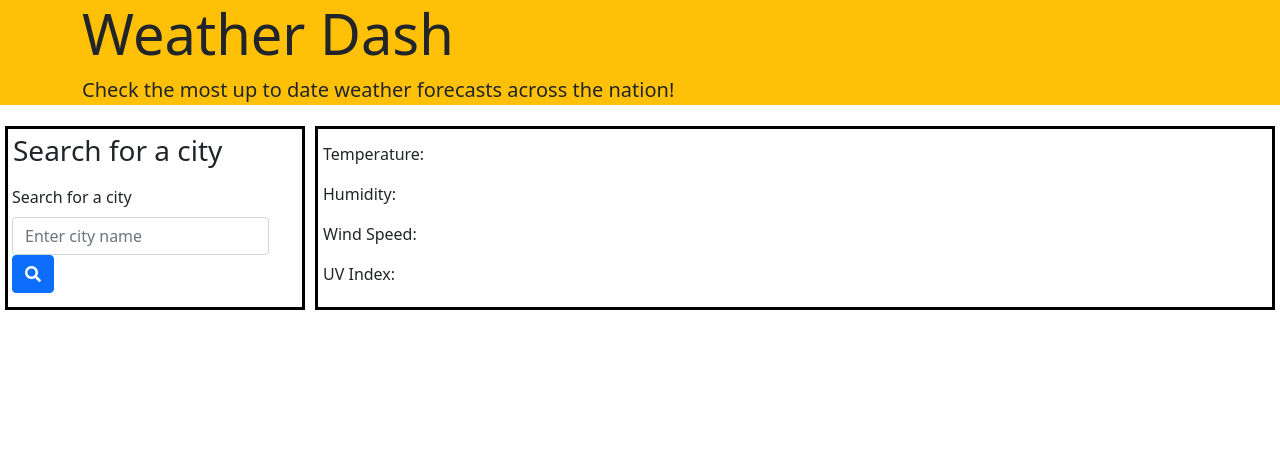
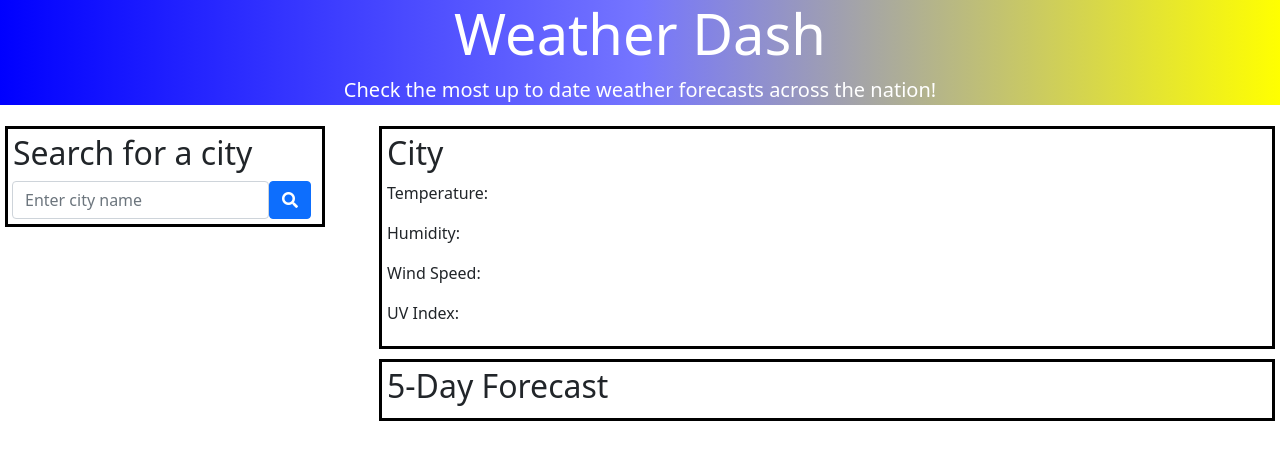
Before and after one commit to JG-77/Weather-Dashboard-JG-API, a plain HTML site: page index.html in a window 1280 px wide. Drawn offline with nearby package versions, Linux system fonts and the light colour scheme.

Commit message:
Set up basic html structure. and css styling.

```diff
--- a/assets/style.css
+++ b/assets/style.css
@@ -1,17 +1,30 @@
 main {
-   display:flex
+display: block;
 }
+.custom-jumbo {
+    background-image: linear-gradient(to right, blue, rgb(117, 117, 255), yellow);
+    text-align: center;
+    color:white;
+}
+
 .container-body {
+    display: block;
     border: solid black;
-    max-width: 75%;
-    min-width: 75%;
+    max-width: 70%;
+    min-width: 70%;
     padding: 5px;
-    margin: 5px
+    margin: 5px;
+    float: right;
 }
 
 .custom-side {
     border: solid black;
     max-width: 25%;
     padding: 5px;
-    margin: 5px
+    margin: 5px;
+    float: left;
 }
+
+.custom-form {
+display: flex;
+}
--- a/index.html
+++ b/index.html
@@ -19,7 +19,7 @@
 </head>
 
 <body>
-    <header class="jumbotron jumbotron-fluid bg-warning">
+    <header class="jumbotron jumbotron-fluid custom-jumbo">
         <div class="container">
           <h1 class="display-4">Weather Dash</h1>
           <p class="lead">Check the most up to date weather forecasts across the nation!</p>
@@ -27,23 +27,29 @@
     </header>
 
     <main>
-        <div class="input-group custom-side">
-                <h3>Search for a city</h3>
-            <div class="form-outline">
-                  <label class="form-label" for="form1">Search for a city</label>
-                  <input type="search" id="form1" class="form-control" placeholder="Enter city name" />
-                  <button type="button" class="btn btn-primary">
-                    <i class="fas fa-search"></i>
-                  </button>
-            </div>
-         </div>
+    <aside class="input-group custom-side">
+        <h2>Search for a city</h2>
+        <div class="form-outline custom-form">
+            <input type="search" id="form1" class="form-control" placeholder="Enter city name" />
+            <button type="button" class="btn btn-primary">
+                <i class="fas fa-search"></i>
+            </button>
+        </div>
+    </aside>
 
     <section class="container-body">
-        <h2 id="cityName" placeholder="City"></h2>
-        <p>Temperature:</p>
-        <p>Humidity:</p>
-        <p>Wind Speed:</p>
-        <p>UV Index:</p>
+        <h2 id="cityName"> City</h2>
+        <p id="temperature">Temperature:</p>
+        <p id="humidity">Humidity:</p>
+        <p id="wind">Wind Speed:</p>
+        <p id="uvi">UV Index:</p>
+    </section>
+
+    <section class="container-body">
+        <h2 id="5DayHeading"> 5-Day Forecast</h2>
+        <div id="5DayItems">
+            <!-- 5 day forecast goes in here-->
+        </div>
     </section>
 
     </main>
```
